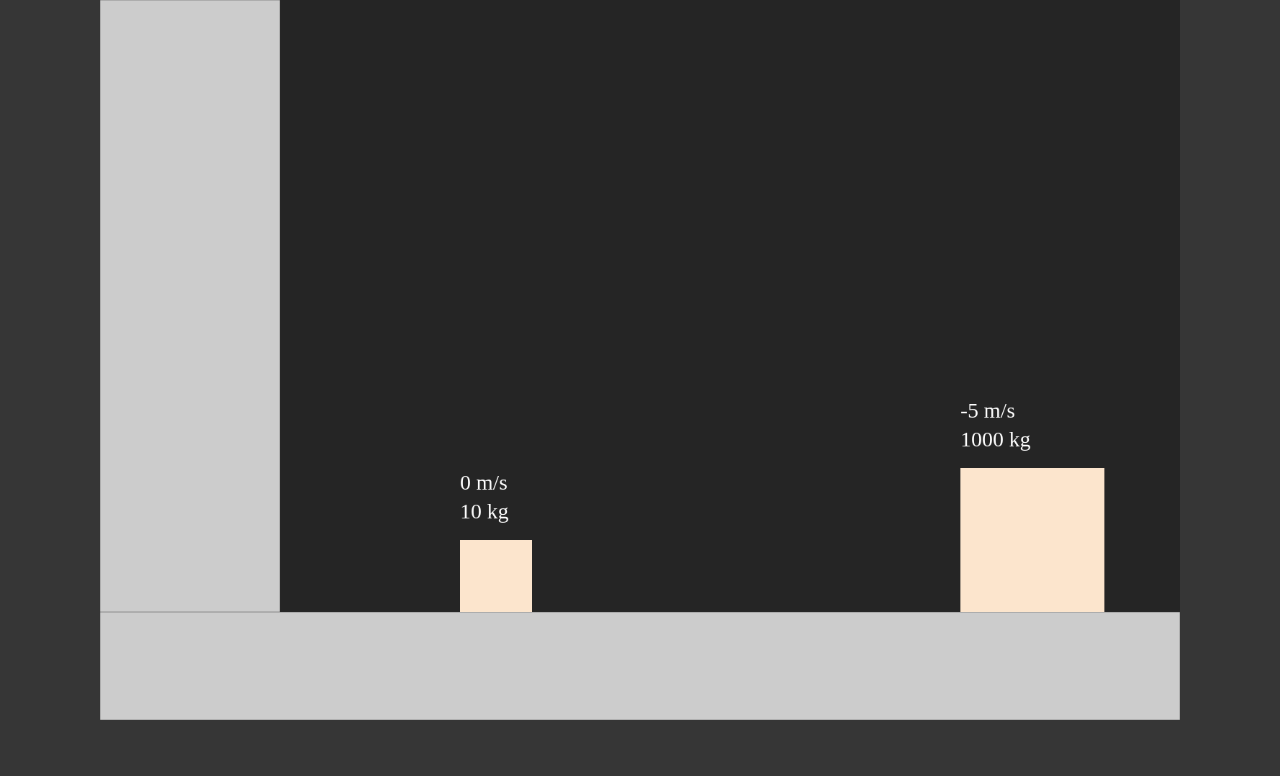
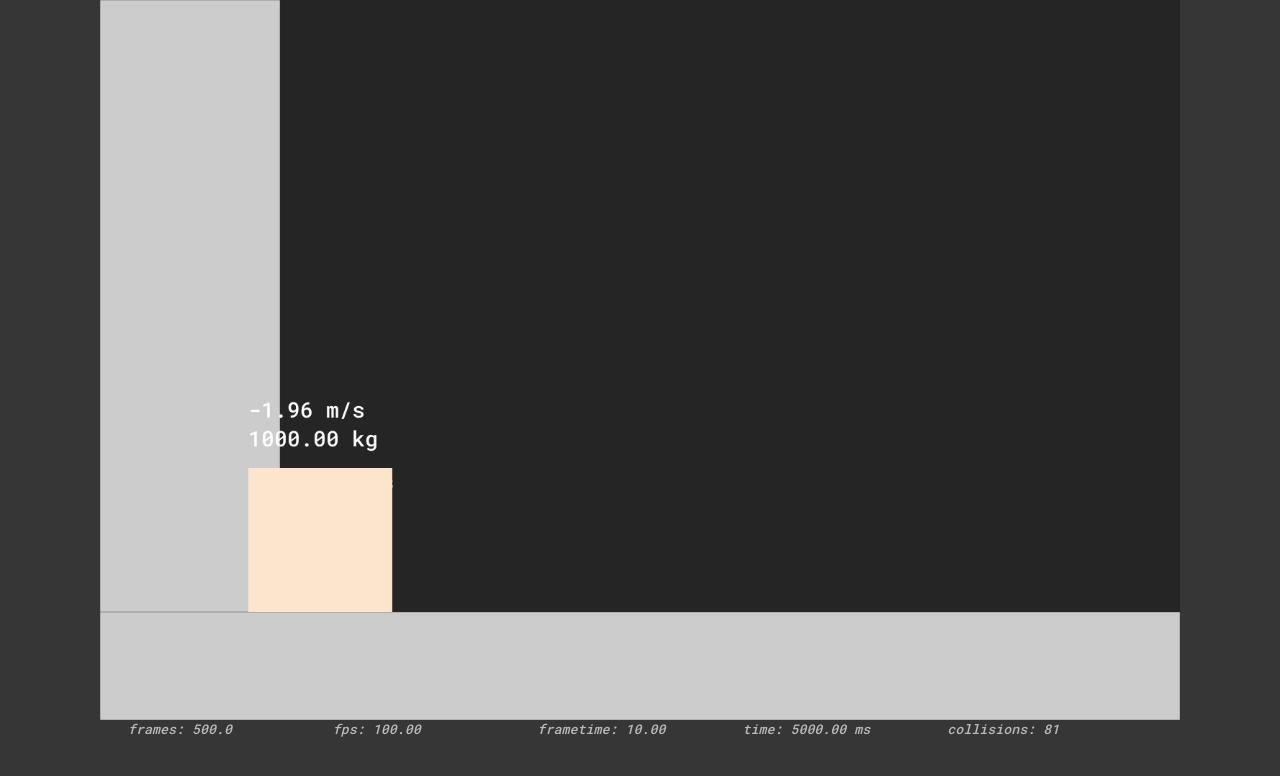
Before and after one commit to viggoStrom/Pool-With-PI, a website: page index.html in a window 1280 px wide. Drawn offline with Linux system fonts and the light colour scheme.

Commit message:
collision? there's still some work to do on boxCol

```diff
--- a/index.html
+++ b/index.html
@@ -23,6 +23,7 @@
             <p class="performance" id="fps"></p>
             <p class="performance" id="frametime"></p>
             <p class="performance" id="time"></p>
+            <p class="performance" id="bounces"></p>
         </div>
     </div>
 
--- a/script/box.js
+++ b/script/box.js
@@ -34,8 +34,8 @@ class box {
     text = () => {
         ctx.fillStyle = "white"
         ctx.font = "30px roboto mono"
-        ctx.fillText(`${this.mass} kg`, this.xPosition, this.yPosition-30, this.width * 10)
-        ctx.fillText(`${this.xVelocity} m/s`, this.xPosition, this.yPosition-70, this.width * 10)
+        ctx.fillText(`${this.mass.toFixed(2)} kg`, this.xPosition, this.yPosition-30, this.width * 10)
+        ctx.fillText(`${this.xVelocity.toFixed(2)} m/s`, this.xPosition, this.yPosition-70, this.width * 10)
     }
 
     update = () => {
--- a/script/collision.js
+++ b/script/collision.js
@@ -1,7 +1,10 @@
 /** @type {HTMLCanvasElement} */
 
 class collideTwoBodies {
-    constructor(body1, body2) {
+    constructor(body1, body2, canvas) {
+        this.body1 = body1
+        this.body2 = body2
+        this.canvas = canvas
         this.m1 = body1.mass
         this.m2 = body2.mass
         this.u1 = body1.xVelocity
@@ -9,9 +12,22 @@ class collideTwoBodies {
     }
 
     checkCollision = () => {
-        if (this.body1.xPosition + this.body1.width > this.body2.xPosition) {
-            body1.xVelocity = ((this.m1 - this.m2) / (this.m1 + this.m2)) * this.u1 + ((2 * this.m2) / (this.m1 + this.m2)) * this.u2
-            body2.xVelocity = ((2 * this.m1) / (this.m1 + this.m2)) * this.u1 + ((this.m2 - this.m1) / (this.m1 + this.m2)) * this.u2
+        if (this.body2 instanceof bound) {
+            if (this.body1.xPosition < this.body2.xPosition + this.body2.width) {
+                this.body1.xVelocity *= -1
+            }
+        }
+        else if (this.body1 instanceof bound) {
+            if (this.body2.xPosition < this.body1.xPosition + this.body1.width) {
+                this.body2.xVelocity *= -1
+            }
+        }
+        else {
+            if (this.body1.xPosition + this.body1.width > this.body2.xPosition) {
+                this.body1.xVelocity = ((this.m1 - this.m2) / (this.m1 + this.m2)) * this.u1 + ((2 * this.m2) / (this.m1 + this.m2)) * this.u2
+                this.body2.xVelocity = ((2 * this.m1) / (this.m1 + this.m2)) * this.u1 + ((this.m2 - this.m1) / (this.m1 + this.m2)) * this.u2
+                this.canvas.nrOfCollisions++
+            }
         }
     }
 
--- a/script/main.js
+++ b/script/main.js
@@ -23,33 +23,22 @@ canvas.color = {
     vector: "#d6060b"
 };
 
+const floor = new bound(0, 850, canvas.width, canvas.height - 850, canvas.color.boundFill, canvas.color.darkGray);
+const wall = new bound(0, 0, 250, canvas.height, canvas.color.boundFill, canvas.color.darkGray);
+const box1 = new box(500, 750, 100, 0, 10, canvas.color.boxFill, canvas.color.vector)
+const box2 = new box(1200, 650, 200, -2, 1000, canvas.color.boxFill, canvas.color.vector)
+const collisionCheckBox1And2 = new collideTwoBodies(box1, box2, canvas)
+const collisionCheckBox1AndWall = new collideTwoBodies(box1, wall, canvas)
+
 canvas.perfDisplay = () => {
-    //param ...catagoriesShown
-    //what should be displayed? frames: boolean, fps: boolean, framtime: boolean, time: boolean
-    // var settings = {
-    //     frames: false,
-    //     fps: false,
-    //     frametime: false,
-    //     time: false
-    // }
-    // for (let i = 0; i < catagoriesShown.length; i++) {
-    //     if (catagoriesShown[i]) {
-    //         settings[i] = true
-    //     }
-    // }
     canvas.perfDiv.children[0].innerText = `frames: ${canvas.frames.toFixed(1)}`;
     canvas.perfDiv.children[1].innerText = `fps: ${(canvas.frames / (performance.now() - canvas.timeAtStart) * 1000).toFixed(2)}`;
     canvas.perfDiv.children[2].innerText = `frametime: ${(performance.now() - canvas.frameTime).toFixed(2)}`;
     canvas.perfDiv.children[3].innerText = `time: ${(performance.now() - canvas.timeAtStart).toFixed(2)} ms`;
+    canvas.perfDiv.children[4].innerText = `collisions: ${canvas.nrOfCollisions}`;
     canvas.frameTime = performance.now()
     canvas.frames++;
 }
-
-const floor = new bound(0, 850, canvas.width, canvas.height - 850, canvas.color.boundFill, canvas.color.darkGray);
-const wall = new bound(0, 0, 250, canvas.height, canvas.color.boundFill, canvas.color.darkGray);
-const box1 = new box(500, 750, 100, 0, 10, canvas.color.boxFill, canvas.color.vector)
-const box2 = new box(1200, 650, 200, -5, 1000, canvas.color.boxFill, canvas.color.vector)
-const collisionCheckBox1And2 = new collideTwoBodies(box1, box2)
 
 const draw = () => {
     ctx.clearRect(0, 0, canvas.width, canvas.height); // clears canvas
@@ -60,18 +49,19 @@ const draw = () => {
     box1.update();
     box2.update();
     collisionCheckBox1And2.update()
+    collisionCheckBox1AndWall.update()
 
     // debug stuff
     canvas.perfDisplay();
 
-    for (let index = 10; index < 150; index += 10) {
-        ctx.moveTo(index, 845)
-        ctx.strokeStyle = canvas.color.darkGray
-        ctx.lineWidth = 2
-        ctx.beginPath()
-        ctx.lineTo(index, 855)
-        ctx.stroke()
-    }
+    // for (let index = 10; index < 150; index += 10) {
+    //     ctx.moveTo(index, 845)
+    //     ctx.strokeStyle = canvas.color.darkGray
+    //     ctx.lineWidth = 2
+    //     ctx.beginPath()
+    //     ctx.lineTo(index, 855)
+    //     ctx.stroke()
+    // }
 }
 
 draw()
```
